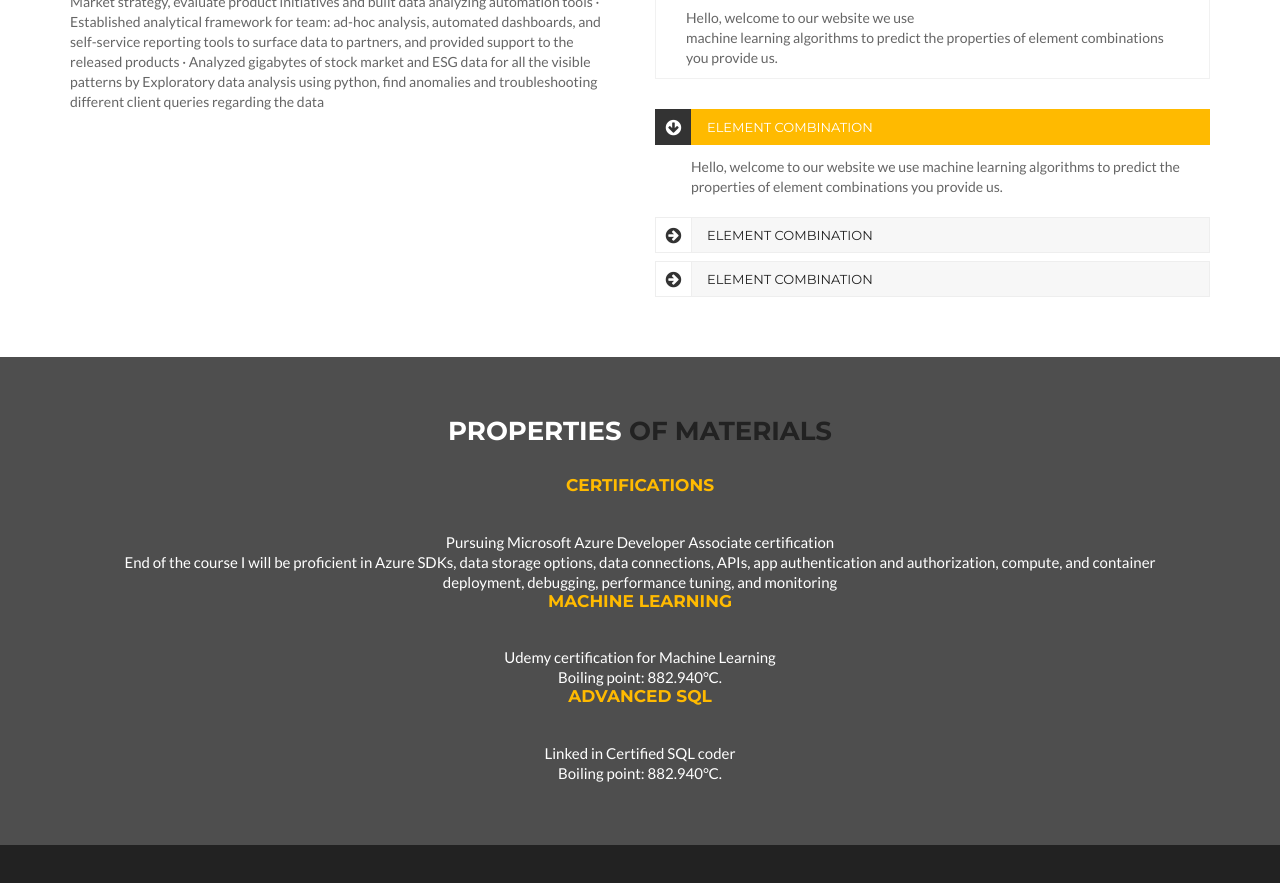
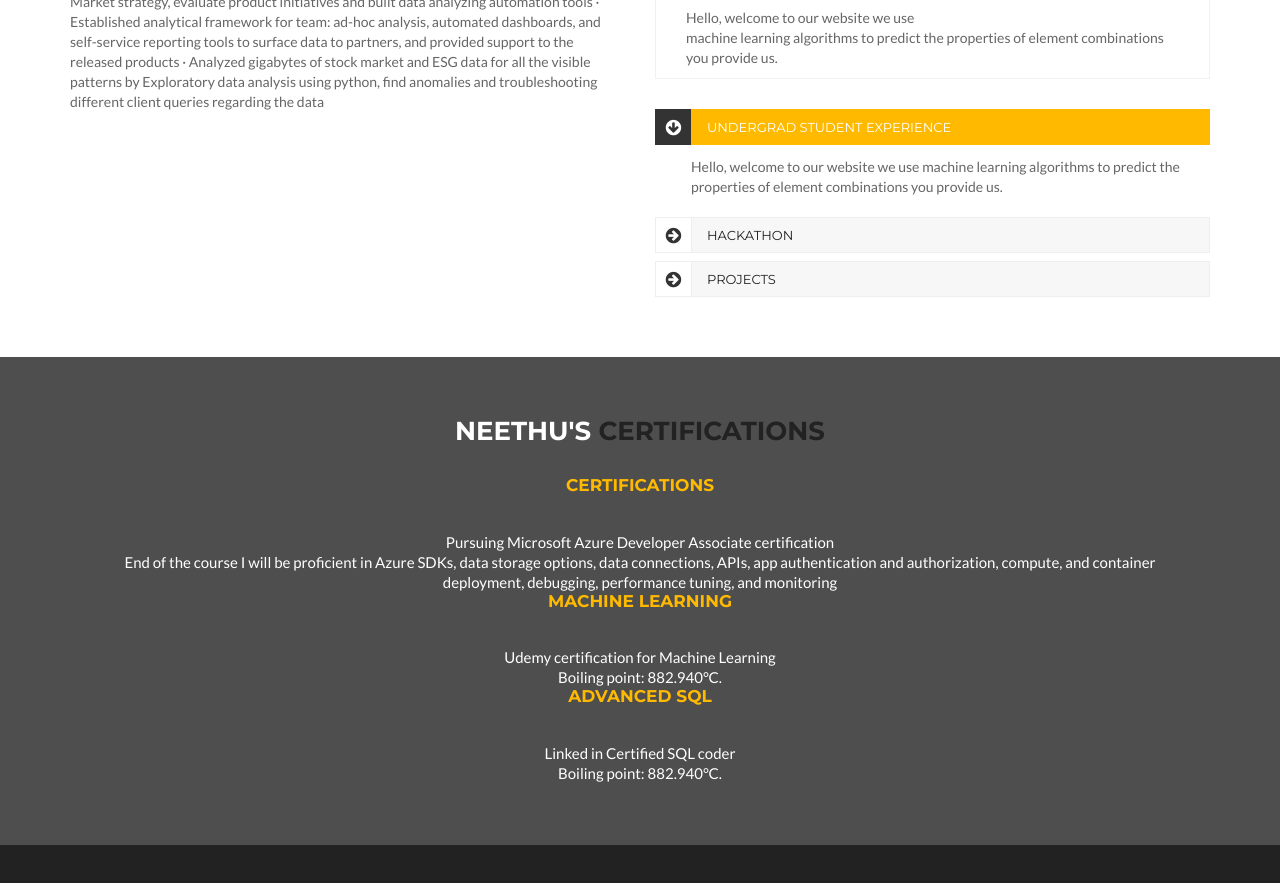
Before and after one commit to Duggi-Niharika-Sai-06/Neethuwebsite-8750, a plain HTML site: page index.html in a window 1280 px wide. Shown: the part 1852-2735 px from the top of the page. Drawn offline with nearby package versions, Linux system fonts and the light colour scheme; some packages are replaced by stand-ins of ours; a script that the page names is missing; a web font is replaced by a local one.

Commit message:
Update index.html

```diff
--- a/index.html
+++ b/index.html
@@ -97,7 +97,7 @@
 								</ul>
 							</li>
 
-							<li class="drop"><a href="images/Neeres.pdf" >Resume</a>
+							<li class="drop"><a href="Desktop/Neeres.pdf" >Resume</a>
 
 							</li>
 
@@ -245,7 +245,7 @@
 			<div class="container">
 				<div class="row">
 					<div class="col-md-6">
-						<img src="upload/others/colored-chemicals-in-beakers.webp" alt="">
+						<img src="upload/others/attach a image" alt="">
 						<h2>My experience as a Senior Product Analyst</h2>
 						<p> · Built and analyzed customized financial data feeds for investment banks
 							·	Prepared Go-To-Market strategy, evaluate product initiatives and built data analyzing automation tools
@@ -293,7 +293,7 @@
 							<div class="accord-elem active">
 								<div class="accord-title">
 									<a class="accord-link" href="#"></a>
-									<h2>element combination</h2>
+									<h2>Undergrad student experience</h2>
 								</div>
 								<div class="accord-content">
 									<p>Hello, welcome to our website we use machine learning algorithms to predict the properties of element combinations you provide us.</p>
@@ -303,7 +303,7 @@
 							<div class="accord-elem">
 								<div class="accord-title">
 									<a class="accord-link" href="#"></a>
-									<h2>element combination </h2>
+									<h2>Hackathon </h2>
 								</div>
 								<div class="accord-content">
 									<p>Hello, welcome to our website we use machine learning algorithms to predict the properties of element combinations you provide us.</p>
@@ -313,7 +313,7 @@
 							<div class="accord-elem">
 								<div class="accord-title">
 									<a class="accord-link" href="#"></a>
-									<h2>element combination </h2>
+									<h2>Projects </h2>
 								</div>
 								<div class="accord-content">
 									<p>Hello, welcome to our website we use machine learning algorithms to predict the properties of element combinations you provide us.</p>
@@ -330,7 +330,7 @@
 			<div class="container">
 
 				<div class="title-section">
-					<h1>Properties <span>Of Materials</span></h1>
+					<h1>Neethu's <span>Certifications</span></h1>
 				</div>
 
 				<div class="testimonial-box">
```
